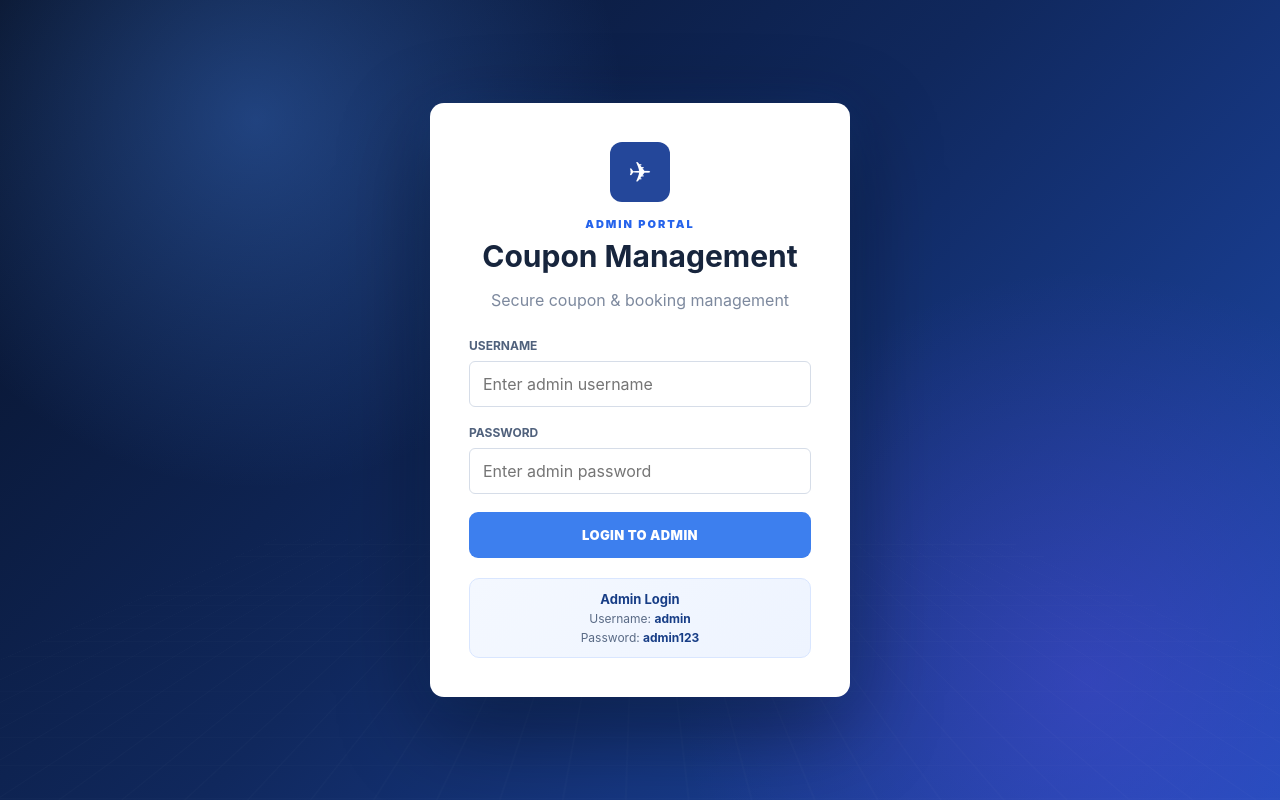
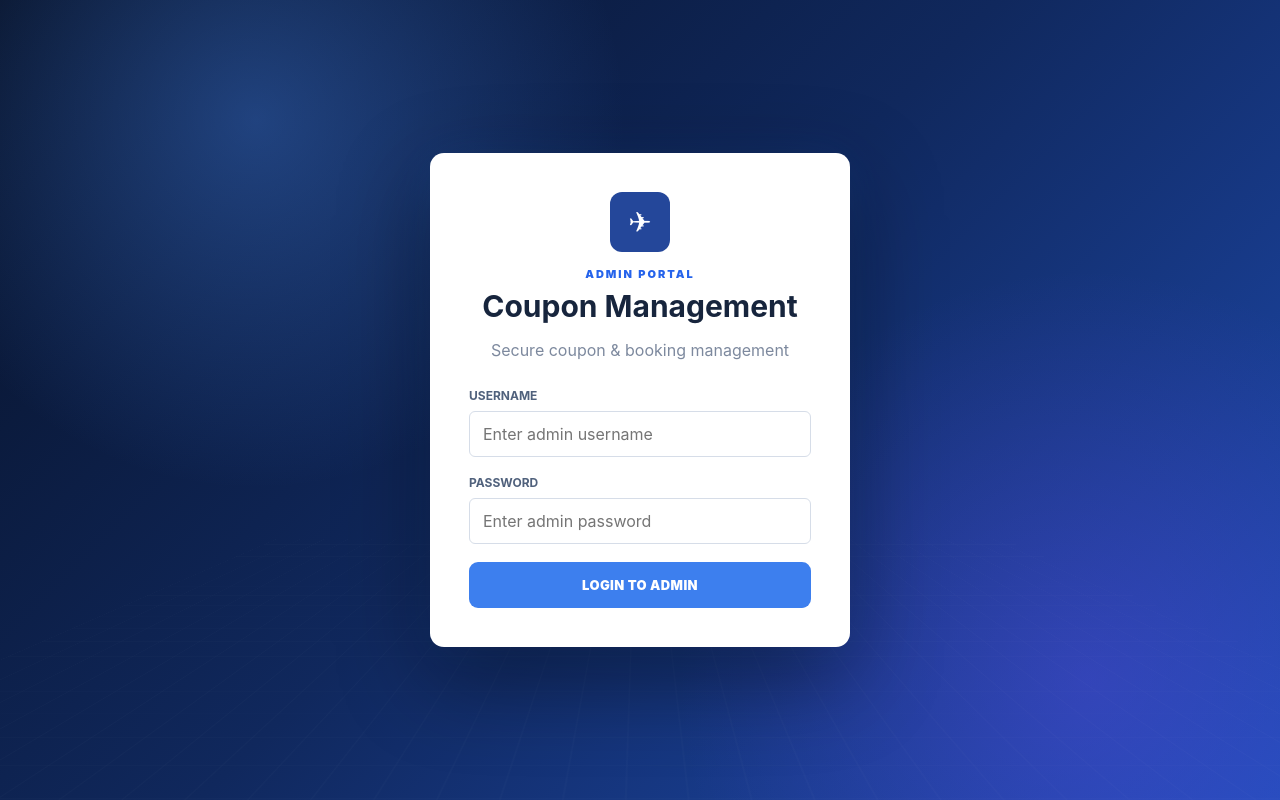
Before and after one commit to ashwin2303sts-sudo/Coupon_Management, a Django app: template templates/login.html in a window 1280 px wide. Run offline with Django 5.2, Linux system fonts and the light colour scheme; the template is opened without the code that fills it, so the values that code supplies are empty.

Commit message:
Remove admin login credentials demo box from login page

```diff
--- a/templates/login.html
+++ b/templates/login.html
@@ -34,11 +34,6 @@
             <button class="btn primary full login-submit" type="submit">LOGIN TO ADMIN</button>
         </form>
 
-        <div class="demo-box">
-            <strong>Admin Login</strong>
-            <span>Username: <b>admin</b></span>
-            <span>Password: <b>admin123</b></span>
-        </div>
     </div>
 <script>
 window.addEventListener("load", function () {
```
